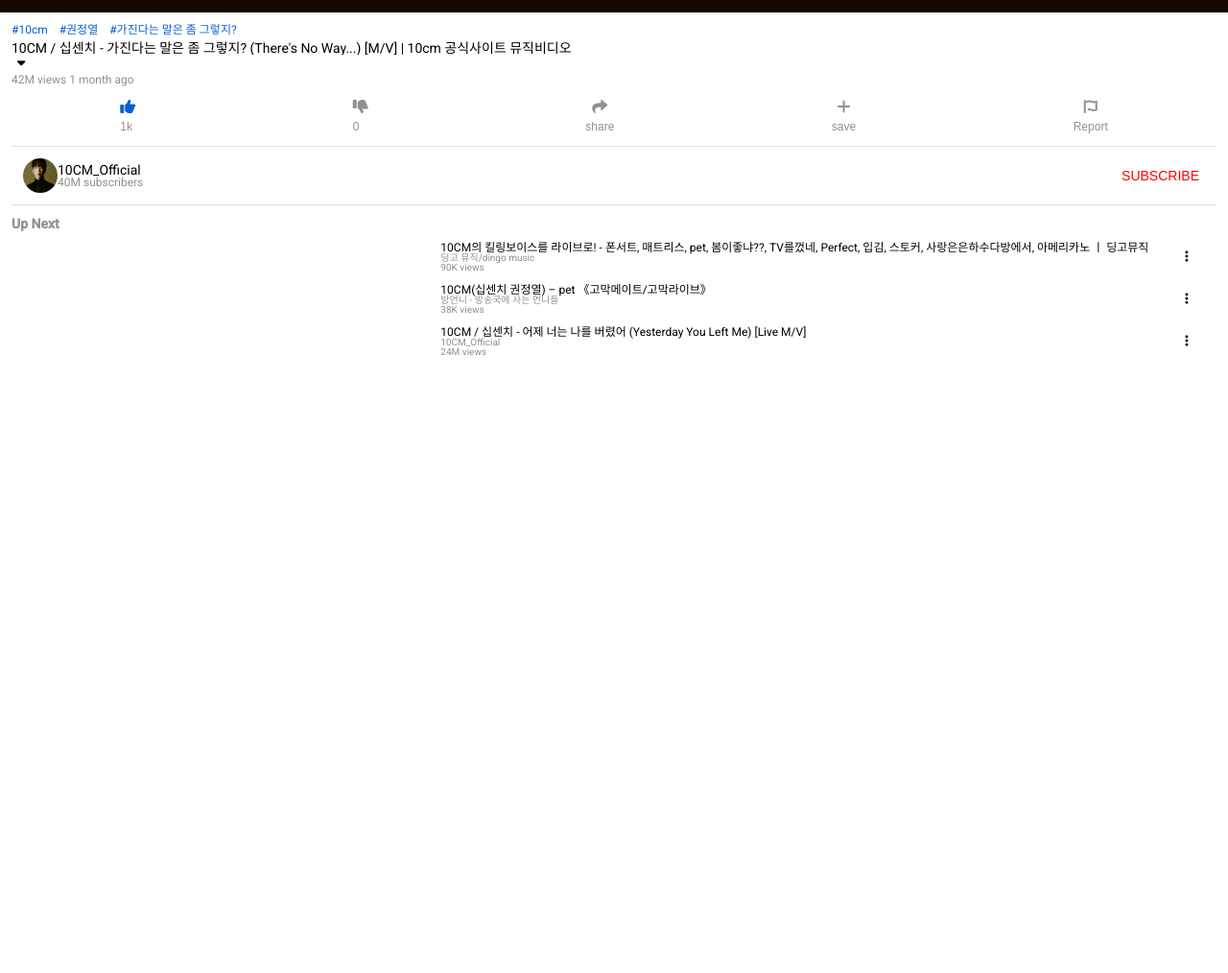
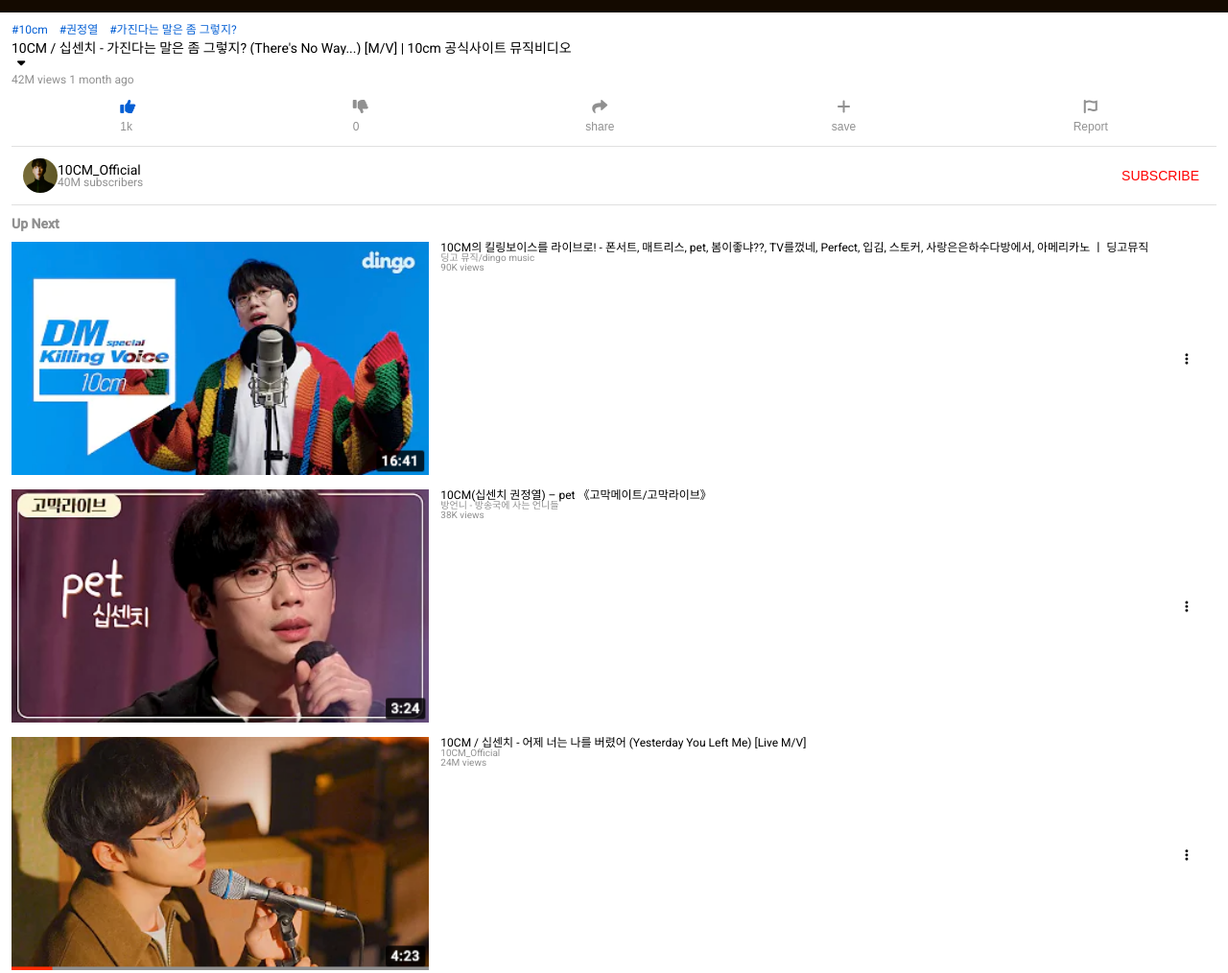
Before and after one commit to sjy19960402/youtubeClone, a plain HTML site: page index.html in a window 1280 px wide. Shown: the part 40-1054 px from the top of the page at 96% size. Before the commit the page ends 800 px from the top, so only its background shows below. Drawn offline with Linux system fonts and the light colour scheme; the site is published under a folder, as on GitHub Pages, so addresses that start at the root find nothing.

Commit message:
Update index.html

```diff
--- a/index.html
+++ b/index.html
@@ -11,7 +11,7 @@
      <!-- 폰트어썸 아이콘 -->
     <link rel="stylesheet" href="https://cdnjs.cloudflare.com/ajax/libs/font-awesome/6.0.0/css/all.min.css" integrity="sha512-9usAa10IRO0HhonpyAIVpjrylPvoDwiPUiKdWk5t3PyolY1cOd4DSE0Ga+ri4AuTroPR5aQvXU9xC6qOPnzFeg==" crossorigin="anonymous" referrerpolicy="no-referrer" />
     <!-- 유튜브 iframe API -->
-    <script defer src="/js/youtubePlay.js"></script>
+    <script defer src="./js/youtubePlay.js"></script>
 </head>
 <body>
     <!-- 헤더 영역 -->
@@ -78,7 +78,7 @@
             <li class="item">
                 <div class="img">
                     <!-- 썸네일 -->
-                    <img src="/img/img01.png" alt="">
+                    <img src="img/img01.png" alt="10CM의 킬링보이스를 라이브로!">
             </div>
                 <div class="info">
                     <span class="title">10CM의 킬링보이스를 라이브로! - 폰서트, 매트리스, pet, 봄이좋냐??, TV를껐네, Perfect, 입김, 스토커, 사랑은은하수다방에서, 아메리카노 ㅣ 딩고뮤직</span>
@@ -91,7 +91,7 @@
             <li class="item">
                 <div class="img">
                 <!-- 썸네일 -->
-                <img src="/img/img02.png" alt="">
+                <img src="img/img02.png" alt="10CM(십센치 권정열) – pet">
             </div>
                 <div class="info">
                     <span class="title">10CM(십센치 권정열) – pet 《고막메이트/고막라이브》</span>
@@ -104,7 +104,7 @@
             <li class="item">
                 <div class="img">
                 <!-- 썸네일 -->
-                <img src="/img/img03.png" alt="">
+                <img src="img/img03.png" alt="십센치 - 어제 너는 나를 버렸어">
             </div>
                 <div class="info">
                     <span class="title">10CM / 십센치 - 어제 너는 나를 버렸어 (Yesterday You Left Me) [Live M/V]</span>
```
